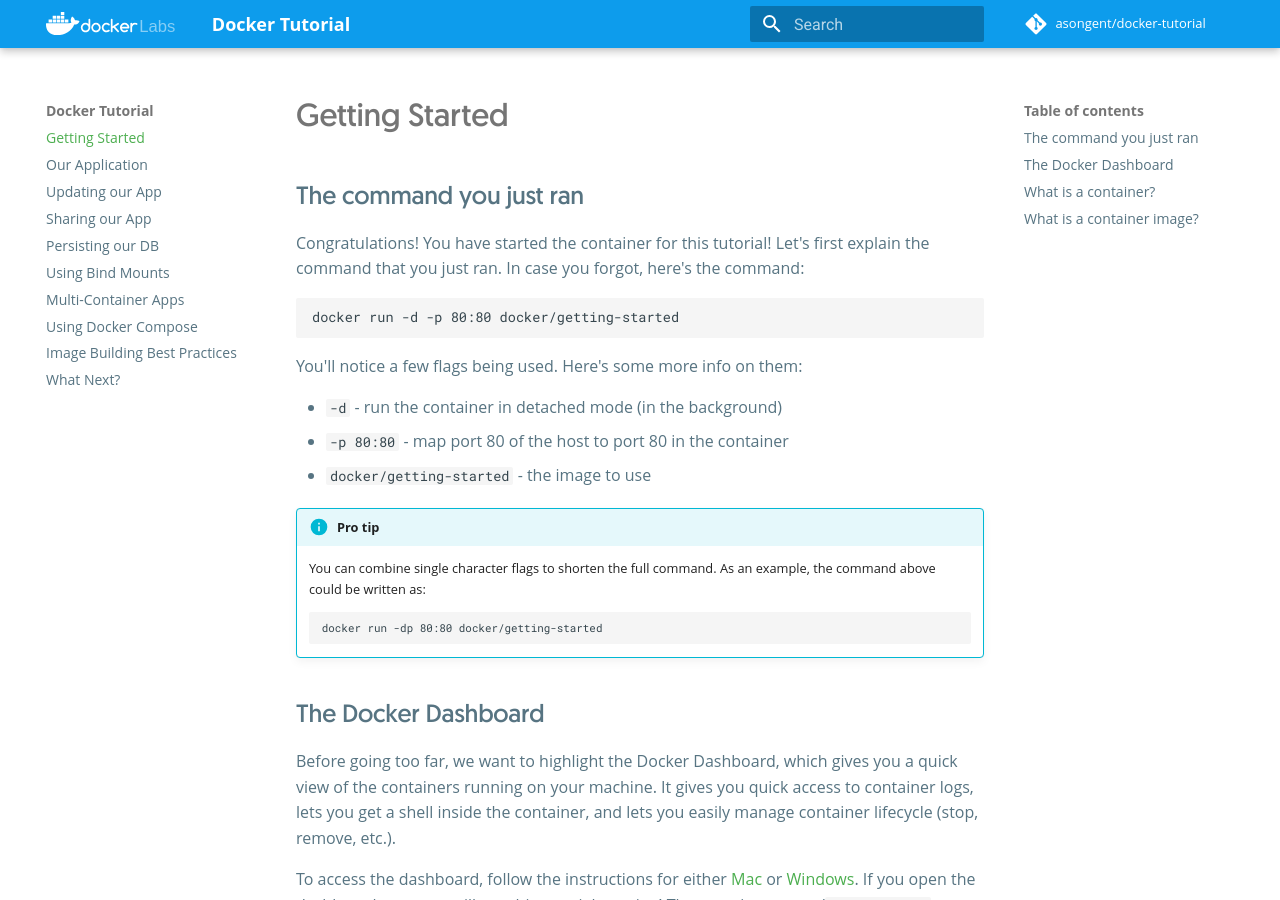
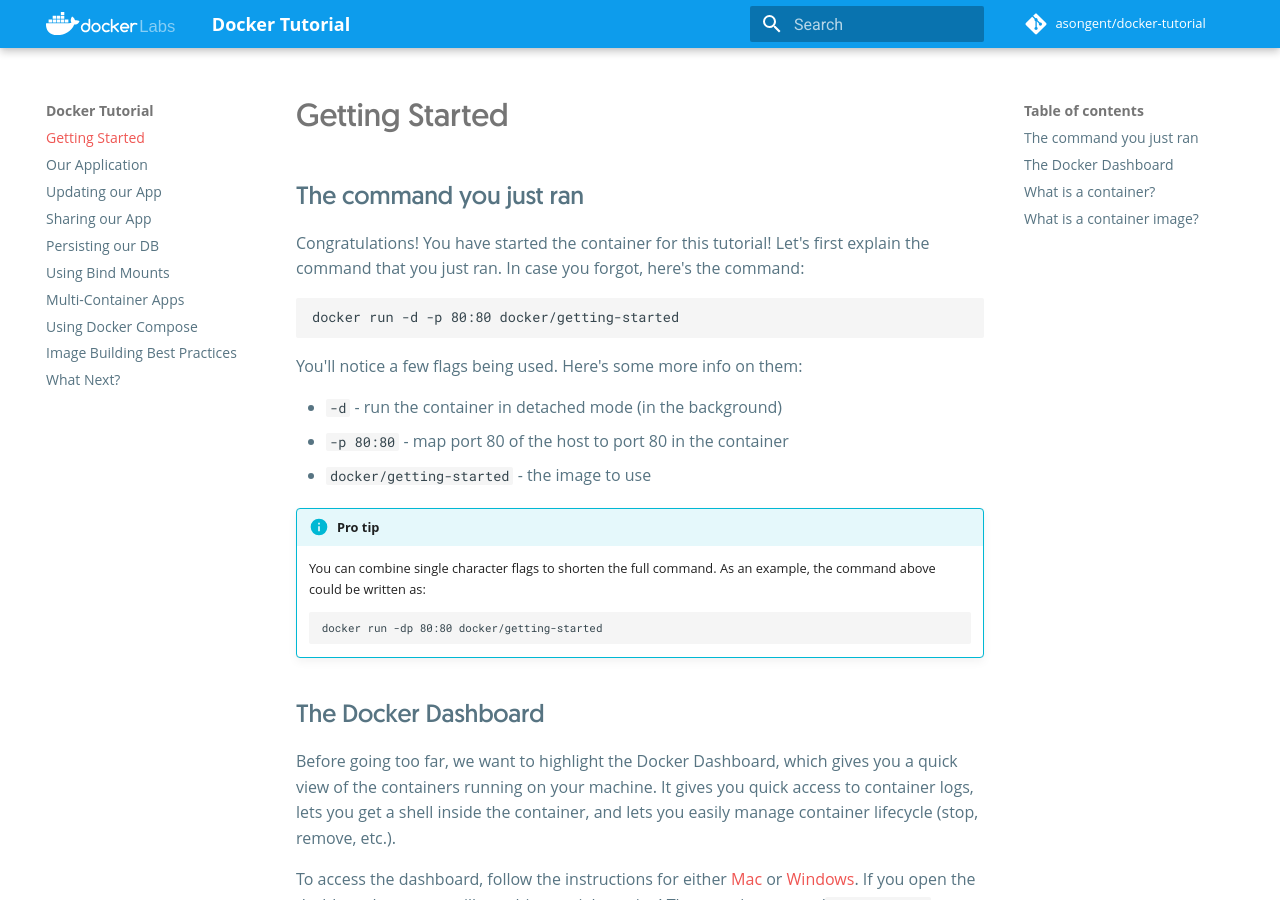
Before and after one commit to asongent/docker-tutorial, an MkDocs documentation site: the page built from docs/tutorial/index.md, in a window 1280 px wide and 900 px high. Built offline with MkDocs 1.6.1 and Material for MkDocs 9.7.7, drawn with Linux system fonts in a browser that asks for light colours; comment, search, counter and statistics services are not loaded.

Commit message:
mkdocs updated

```diff
--- a/mkdocs.yml
+++ b/mkdocs.yml
@@ -16,9 +16,8 @@ theme:
   name: material
   language: en
   palette:
-    primary: green
-    accent: green
-  font:
+    primary: red
+    accent: red
     text: Roboto
     code: Roboto Mono
   favicon: assets/images/favicon.png
```
